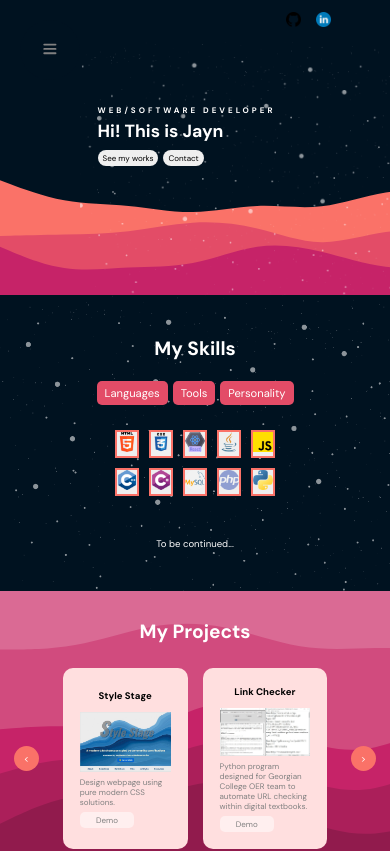
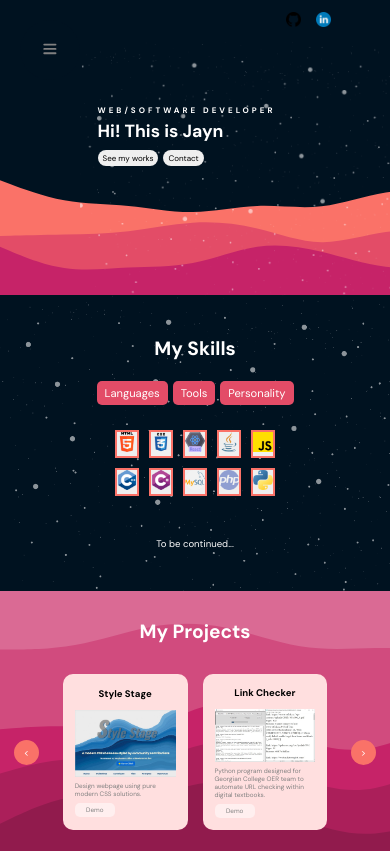
Before and after one commit to Jayneyou/portfolio, a React (Vite) app: page / in a window 390 px wide. Shown: the top 851 px of the page. Built offline with nearby package versions, Linux system fonts and the light colour scheme.

Commit message:
modify project mobile view

```diff
--- a/src/components/project/project.scss
+++ b/src/components/project/project.scss
@@ -36,8 +36,7 @@
         justify-content: center;
         align-items: center;
         @include mobile{
-            margin-top: 15px;
-            height: 20vh;
+            height: 15vh;
         }
 
         .arrow {
@@ -79,7 +78,7 @@
                 padding: 25px;
                 @include mobile{
                     width: 40%;
-                    padding: 17px;
+                    padding: 12px;
                 }
 
                 h4 {
@@ -97,7 +96,7 @@
                     font-size: 1em;
                     color: gray;
                     @include mobile{
-                        font-size: 0.5em;
+                        font-size: 0.4em;
                     }
                 }
 
@@ -112,8 +111,8 @@
                     padding: 3px 5px;
                     border-radius: 5px;
                     @include mobile{
-                        font-size: 0.5em;
-                        width: 60%;
+                        font-size: 0.4em;
+                        width: 40%;
                     }
 
                     a {
```
